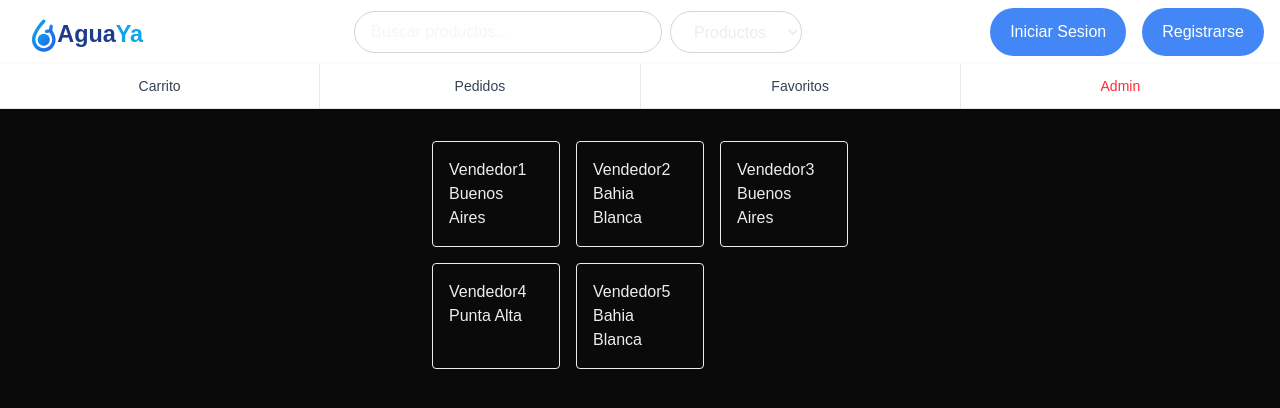
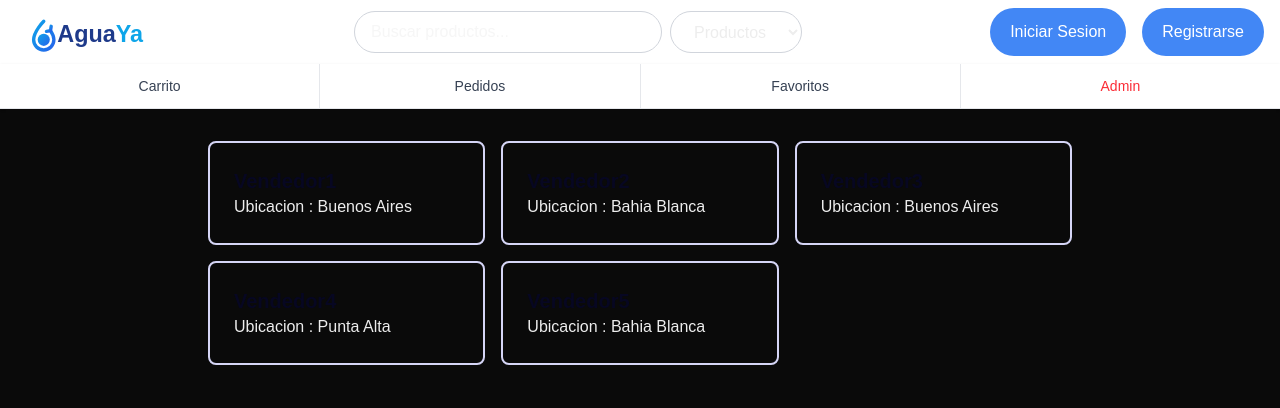
Before and after one commit to IAW-2026/proyecto-b-buyer-AguaYa, a Next.js app: page / in a window 1280 px wide. Shown: the top 408 px of the page. Built offline with nearby package versions, Linux system fonts and the light colour scheme; no server answers.

Commit message:
se agregan modificaciones a la vendorcard

```diff
--- a/app/components/vendors/vendorCard.tsx
+++ b/app/components/vendors/vendorCard.tsx
@@ -5,9 +5,9 @@ import { Vendor } from '@/lib/external_api_calls/vendors';
 export default function VendorCard({ vendor }: { vendor: Vendor }) {
   console.log(vendor.id);
   return (
-    <div className="border rounded p-4">
+    <div className="border-2 border-[#D5D5F6] rounded-lg p-6">
        <Link href={`/${vendor.id}`}>
-        {vendor.name}
+        <h1 className="text-xl font-bold text-[#070722]">{vendor.name}</h1>
        </Link>
       <VendorInfo vendor={vendor} />
     </div>
--- a/app/components/vendors/vendorInfo.tsx
+++ b/app/components/vendors/vendorInfo.tsx
@@ -2,6 +2,6 @@ import {Vendor} from '@/lib/external_api_calls/vendors';
 
 export default function VendorInfo({ vendor }: { vendor: Vendor }){
     return (
-            <p>{vendor.address}</p>
+            <p>Ubicacion : {vendor.address}</p>
     )
 }
--- a/app/page.tsx
+++ b/app/page.tsx
@@ -31,14 +31,14 @@ export default async function Home() {
         </div>
       </nav>
 
-      {/* Contenido centrado */}
+     {/* Contenido centrado */}
       <div className="flex justify-center items-center p-4">
-        <div className="w-full max-w-md">
+        <div className="w-full max-w-4xl">
           <Suspense fallback={<div>Cargando vendedores...</div>}>
             <div className="grid grid-cols-3 gap-4 p-4">
-              {vendors.map((vendor: Vendor) => (
-                <VendorCard key={vendor.id} vendor={vendor} />
-              ))}
+            {vendors.map((vendor: Vendor) => (
+              <VendorCard key={vendor.id} vendor={vendor} />
+            ))}
             </div>
           </Suspense>
         </div>
```
